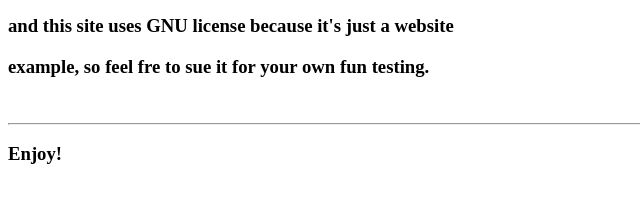
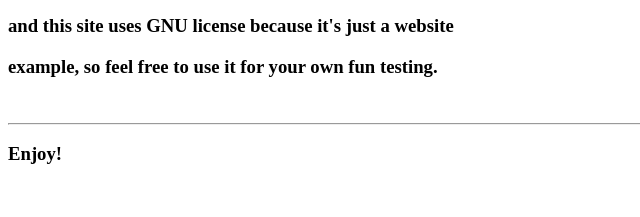
Before and after one commit to SvaikaLTU/myfirstrepository, a plain HTML site: page index.html in a window 1280 px wide. Shown: the part 273-490 px from the top of the page, 0-640 px from the left. Drawn offline with Linux system fonts and the light colour scheme.

Commit message:
Update index.html

```diff
--- a/index.html
+++ b/index.html
@@ -13,7 +13,7 @@
         <h2>Just so you know.</h2>
         <h3>This is an experimental website hsoted by the creator,</h3>
         <h3>and this site uses GNU license because it's just a website</h3>
-        <h3>example, so feel fre to sue it for your own fun testing.</h3>
+        <h3>example, so feel free to use it for your own fun testing.</h3>
         <br>
         <hr>
         <h3>Enjoy!</h3>
```
